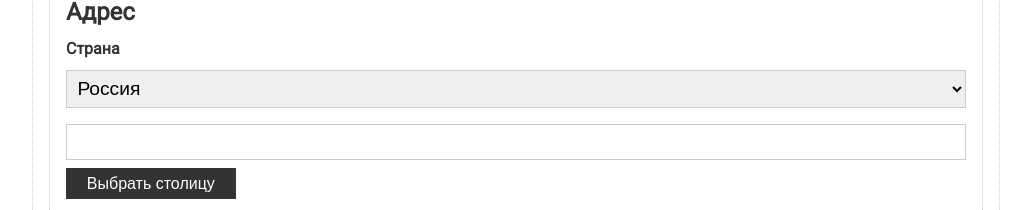
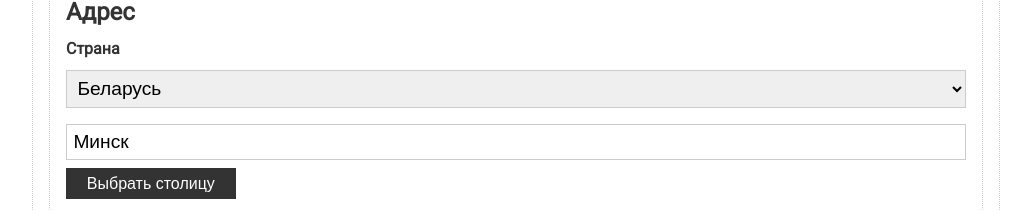
Before and after one commit to Comprehensher/angular-conspect, an Angular app: page / in a window 1280 px wide. Shown: the part 284-494 px from the top of the page, without its empty margins (124-1155 px from the left). Built offline with nearby package versions, Linux system fonts and the light colour scheme.

Commit message:
Group for form controls

```diff
--- a/src/app/app.component.html
+++ b/src/app/app.component.html
@@ -39,13 +39,13 @@
       </div>
     </div>
 
-    <div class="card">
+    <div class="card" formGroupName="address">
       <h2>Адрес</h2>
 
       <div class="form-control">
         <label>Страна</label>
 
-        <select>
+        <select formControlName="country">
           <option value="ru">Россия</option>
           <option value="ua">Украина</option>
           <option value="by">Беларусь</option>
@@ -53,7 +53,7 @@
       </div>
 
       <div class="form-control">
-        <input type="text">
+        <input type="text" formControlName="city" placeholder="Город">
       </div>
 
       <button class="btn" type="button">Выбрать столицу</button>
--- a/src/app/app.component.ts
+++ b/src/app/app.component.ts
@@ -18,7 +18,12 @@ export class AppComponent implements OnInit {
       password: new FormControl(null, [
         Validators.required,
         Validators.minLength(6)
-      ])
+      ]),
+      address: new FormGroup({
+        country: new FormControl('by'),
+        city: new FormControl('Минск', Validators.required)
+
+      })
     })
   }
 
```
